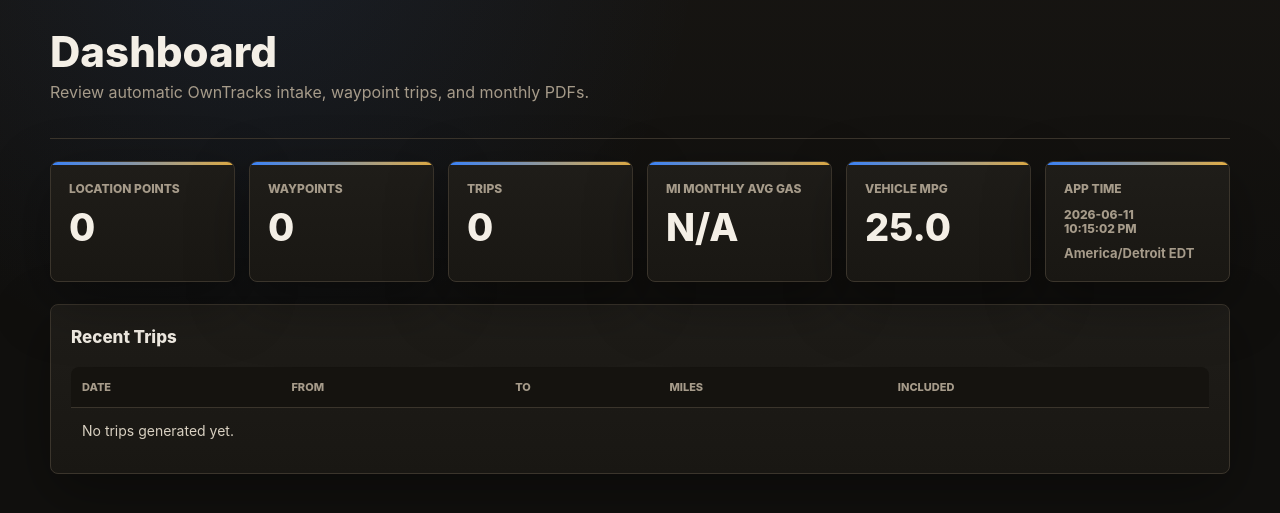
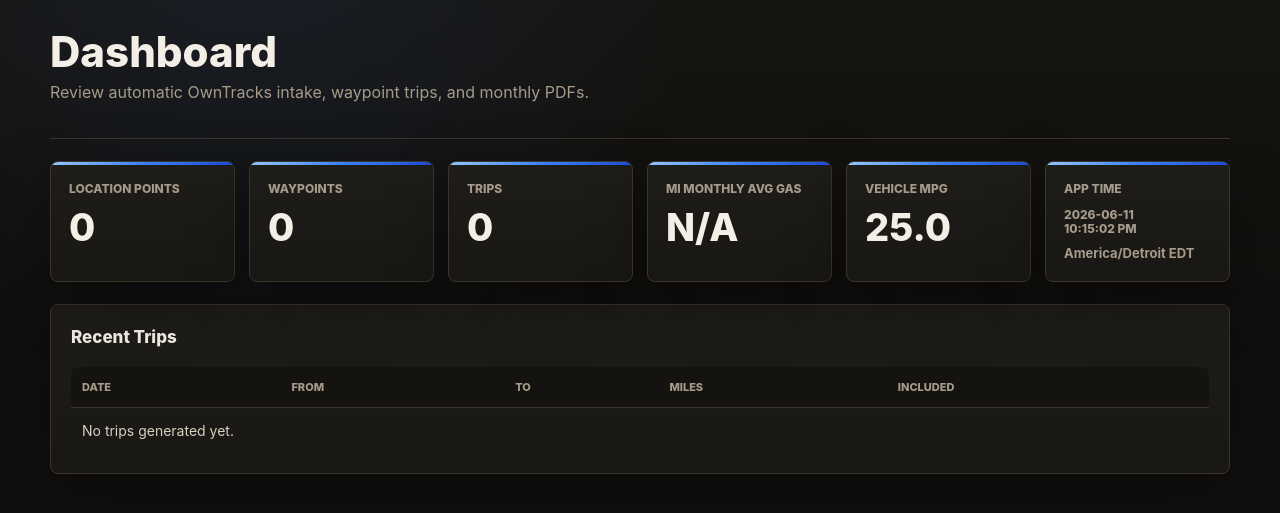
Before and after one commit to cosmicc/Mileage-Logger, a FastAPI app: page / in a window 1280 px wide. Shown: the part 66-579 px from the top of the page. Run offline with FastAPI, Linux system fonts and the light colour scheme; data that the repository does not hold is empty.

Commit message:
Web color update

```diff
--- a/mileage_logger/web/static/styles.css
+++ b/mileage_logger/web/static/styles.css
@@ -181,7 +181,7 @@ p {
   position: absolute;
   inset: 0 0 auto;
   height: 3px;
-  background: linear-gradient(90deg, var(--accent), var(--warning));
+  background: linear-gradient(90deg, #93c5fd, var(--accent), var(--accent-dark));
   content: "";
 }
 
```
